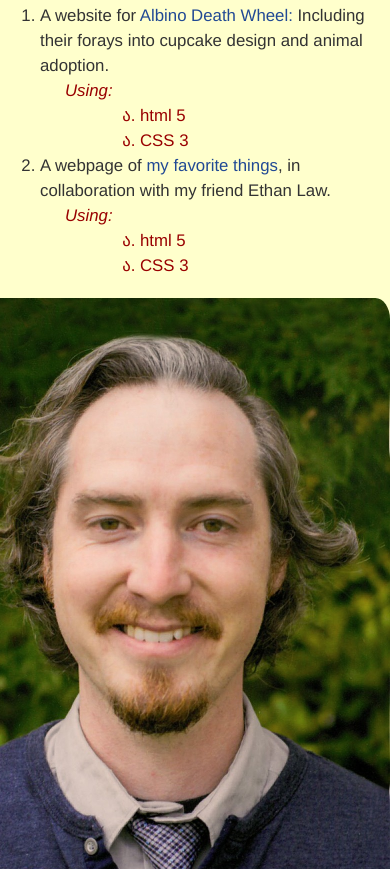
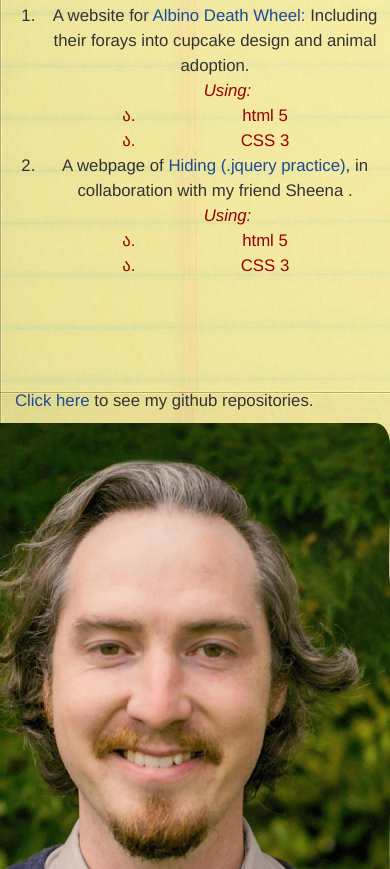
Before and after one commit to kylelange/portfolio, a plain HTML site: page index.html in a window 390 px wide. Shown: the part 615-1484 px from the top of the page. Drawn offline with Linux system fonts and the light colour scheme.

Commit message:
add new href link to projects

```diff
--- a/css/style.css
+++ b/css/style.css
@@ -7,8 +7,8 @@ header {
 }
 
 body {
-  background-image: url("img/legal_pad.jpg");
-  background-color: #ffffcc;
+  background-image: url("../img/legal_pad.jpg");
+  /*background-color: #ffffcc;*/
 }
 
 h1 {
@@ -25,7 +25,6 @@ h4 {
 }
 
 p {
-  background-image: url("img/paper.jpg");
   text-align: justify;
   font-size: 1.2em;
   line-height: 25px;
@@ -81,6 +80,10 @@ footer {
   padding-top: 154px;
 }
 
+#git-link {
+  padding: 15px, 0, 0, 15px;
+}
+
 #ms-poems {
   padding-left: 10px;
   border: 2px solid rgba(153, 0, 0, 0.7);
@@ -106,3 +109,22 @@ footer {
 }
 
 /*Media Queries -------------------------------*/
+
+@media only screen and (max-width: 1200px){
+  #arrow{
+    display: none;
+  }
+}
+
+@media only screen and (max-width: 1000px){
+  body {
+    text-align: center;
+    max-width: 850px;
+  }
+  #kyle-photo {
+    width:490px;
+    height:700px;
+    /*padding: 10px 0 0 0;*/
+    border-radius: 3%;
+  }
+}
--- a/index.html
+++ b/index.html
@@ -31,7 +31,7 @@
               <ul>
                 <li>CSS 3</li>
               </ul>
-            <li>A webpage of <a href="https://kylelange.github.io/favorite-places/">my favorite things</a>, in collaboration with my friend Ethan Law.</li>
+            <li>A webpage of <a href="https://kylelange.github.io/hiding/">Hiding (.jquery practice)</a>, in collaboration with my friend Sheena .</li>
               <ul class="no-bullet">
                 <li>Using:</li>
               </ul>
@@ -42,6 +42,7 @@
                 <li>CSS 3</li>
               </ul>
           </ol>
+        <p id="git-link"><a href="http://www.github.com/kylelange">Click here</a> to see my github repositories.</p>
         </div>
         <div class="col-md-6">
           <img src="img/KyleLange.jpg" alt="A photo of me, myself, and I" id="kyle-photo">
```
